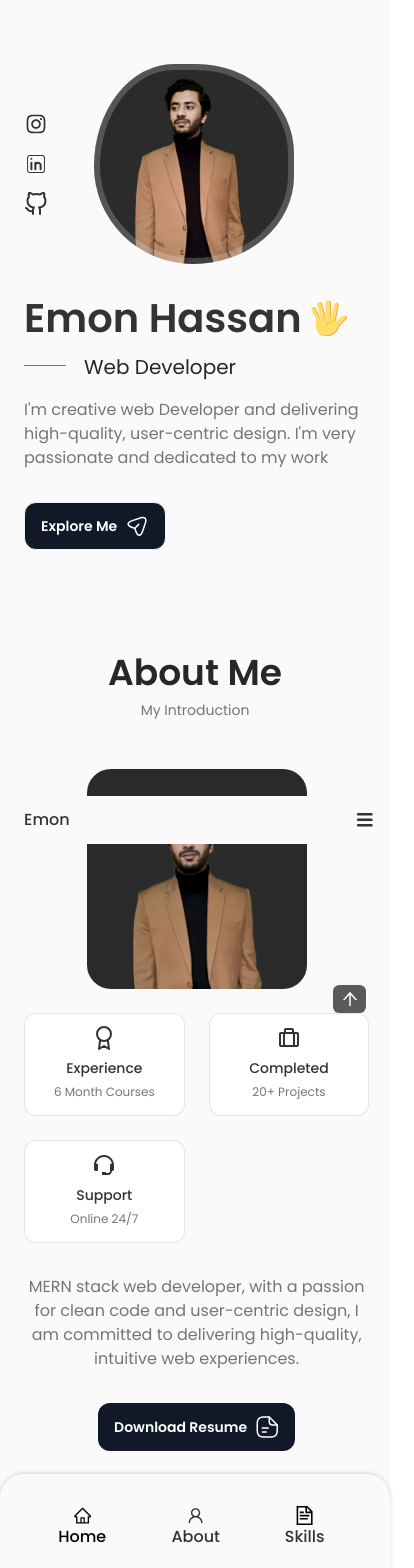
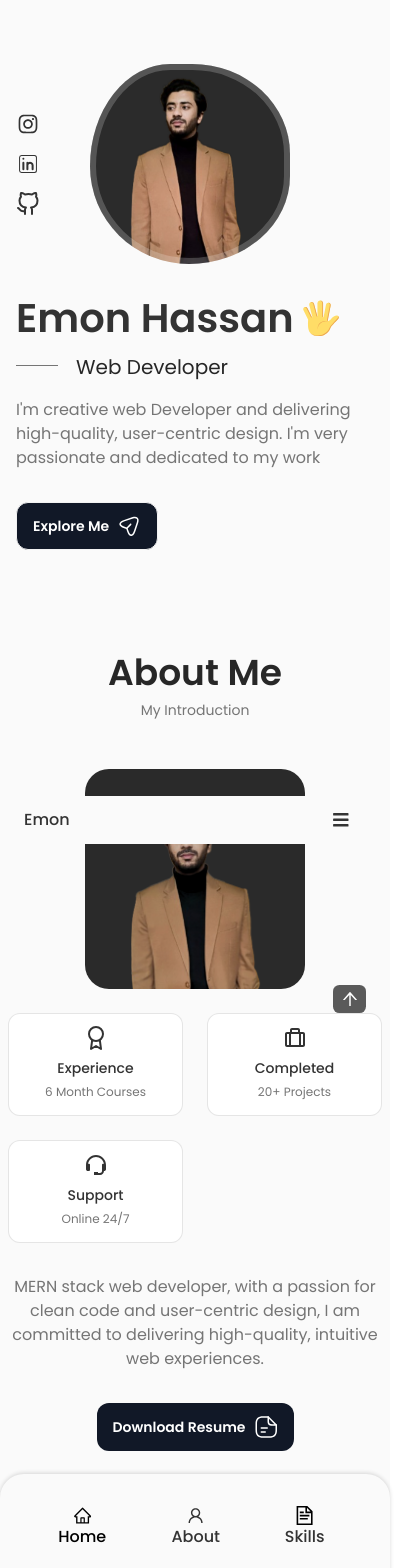
Before and after one commit to emonhassan83/portfolio-website, a React (Vite) app: page / in a window 390 px wide. Shown: the top 1568 px of the page, 414 px wide, since content can reach past the window. Built offline with nearby package versions, Linux system fonts and the light colour scheme.

Commit message:
phone responsive done

```diff
--- a/src/components/About/About.css
+++ b/src/components/About/About.css
@@ -80,7 +80,7 @@
 
   @media screen and (max-width: 576px) {
     .about__container {
-        padding-right: 2.8rem;
+        padding: 0 .5rem;
     }
     .about__info {
         grid-template-columns: repeat(2, 1fr);
--- a/src/components/Banner/Banner.css
+++ b/src/components/Banner/Banner.css
@@ -173,7 +173,6 @@
   @media screen and (max-width: 768px) {
     .home__container {
         margin-top: -1.5rem;
-        padding-right: 2.8rem;
     }
     .home__description {
         width: fit-content;
@@ -184,6 +183,16 @@
        }
   }
 
+  @media screen and (max-width: 576px) {
+    .home__container {
+        margin-top: -1.5rem;
+        padding-left: 1rem;
+    }
+    .home__description {
+        width: fit-content;
+    }
+  }
+
   @media screen and (max-width: 350px) {
    .home__hand {
     width: 22px;
--- a/src/components/Contact/Contact.css
+++ b/src/components/Contact/Contact.css
@@ -142,7 +142,6 @@
   @media screen and (max-width: 576px) {
     .contact__container {
         grid-template-columns: 1fr;
-        padding-right: 2.8rem;
     }
   }
 
--- a/src/components/Footer/Footer.css
+++ b/src/components/Footer/Footer.css
@@ -69,13 +69,9 @@
   }
 
   @media screen and (max-width: 768px) {
-    .footer__container {
-        padding-right: 2.8rem;
-    }
+
   }
 
   @media screen and (max-width: 350px) {
-    .footer__container {
-        padding-right: 2.8rem;
-    }
+
   }
--- a/src/components/Navbar/Navbar.css
+++ b/src/components/Navbar/Navbar.css
@@ -121,6 +121,13 @@
     }
 }
 
+@media screen and (max-width: 576px) {
+    .nav {
+        justify-content: space-between;
+        padding-left: 1.5rem;
+    }
+}
+
 @media screen and (max-width: 350px) {
     .nav__menu {
         padding: 2rem 0.25rem 4rem;
--- a/src/components/Portfolio/Portfolio.css
+++ b/src/components/Portfolio/Portfolio.css
@@ -162,7 +162,6 @@
 @media screen and (max-width: 768px) {
   .portfolio__container {
     grid-template-columns: repeat(2, 1fr);
-    padding-right: 2.8rem;
   }
 
   .portfolio__title {
@@ -195,7 +194,7 @@
   .portfolio__modal-container {
     grid-template-columns: repeat(1, 1fr);
     width: max-content;
-    padding: 2.2rem;
+    padding: 2rem;
   }
   .portfolio__title {
     font-size: var(--normal-font-size);
--- a/src/components/Qualification/Qualification.css
+++ b/src/components/Qualification/Qualification.css
@@ -82,8 +82,8 @@
 
   @media screen and (max-width: 576px) {
     .qualification__container {
-        padding-right: 2.8rem;
         grid-template-columns: repeat(1, 1fr);
+        padding-left: 2rem;
     }
     .qualification__icon {
         padding: 6px;
--- a/src/components/Services/Service.css
+++ b/src/components/Services/Service.css
@@ -141,7 +141,7 @@
   @media screen and (max-width: 576px) {
 
     .services__container {
-        padding-right: 2.8rem;
+        padding: 0 .88rem;
     }
     .services__modal-content{
         padding: 4.5rem 1.5rem 2.5rem;
--- a/src/components/Skills/Skills.css
+++ b/src/components/Skills/Skills.css
@@ -59,7 +59,7 @@
   .skills__container {
     grid-template-columns: repeat(3, 1fr);
     gap: 0.5rem;
-    padding-right: 2.8rem;
+    padding: 0 .8rem;
   }
   .skill__box {
     height: 90px;
--- a/src/components/Testimonial/Testimonial.css
+++ b/src/components/Testimonial/Testimonial.css
@@ -51,8 +51,10 @@
 
   @media screen and (max-width: 576px) {
     .testimonial__container {
-        margin-left: 0;
-        width: 350px;
+        width: 320px;
+    }
+    .testimonial__card {
+        padding: 1.5rem 0;
     }
   }
 
--- a/src/components/Testimonial/Testimonial.jsx
+++ b/src/components/Testimonial/Testimonial.jsx
@@ -14,7 +14,7 @@ import { Pagination } from "swiper";
 const Testimonial = () => {
     return (
         <section className='testimonial container section' id='testimonial'>
-            <h2 className="section__title">My Client Feedback</h2>
+            <h2 className="section__title">Client Feedback</h2>
             <span className="section__subtitle">Explore Testimonial</span>
             <Swiper className="testimonial__container"
             loop={true}
--- a/src/index.css
+++ b/src/index.css
@@ -172,6 +172,12 @@ color: rgb(39, 39, 39);
     margin-bottom: var(--mb-3);
   }
 }
+@media screen and (max-width: 768px) {
+  .container {
+    margin-left: 0;
+    margin-right: 0;
+  }
+}
 
 @media screen and (max-width: 350px) {
   /* :root {
```
